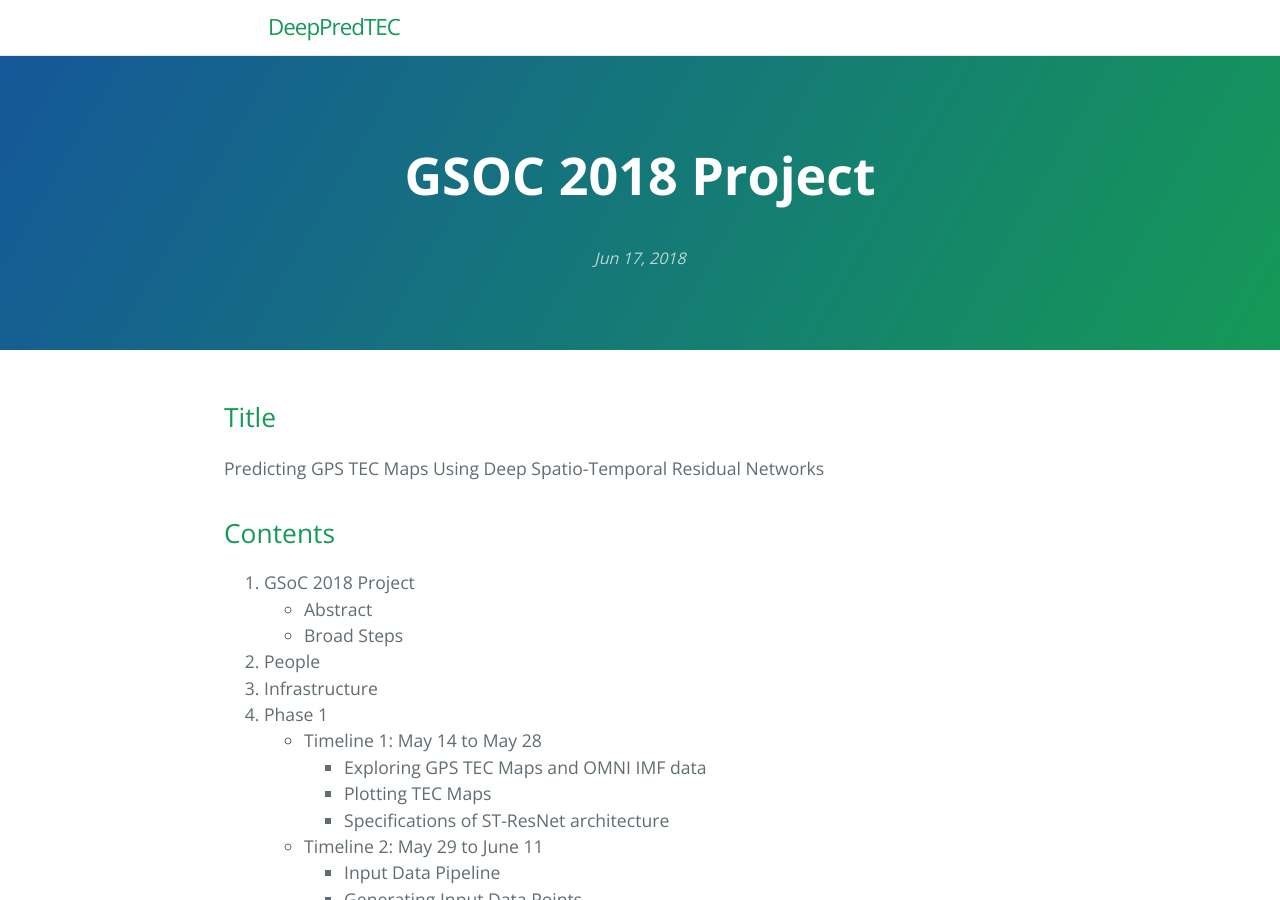
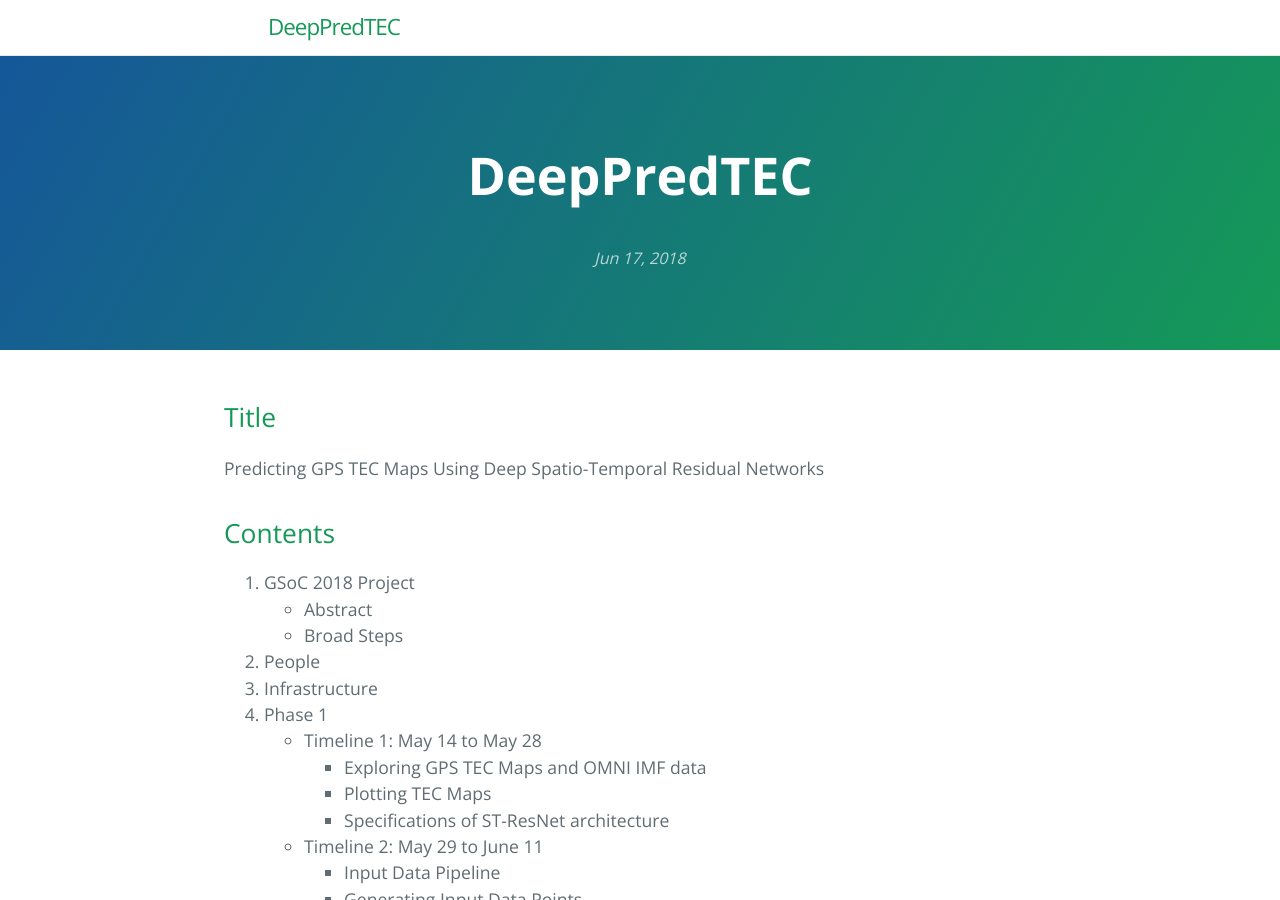
Before and after one commit to vtsuperdarn/DeepPredTEC, a Jekyll site: the page built from _posts/2018-06-17-gsoc-2018-project.md, in a window 1280 px wide and 900 px high. Built offline with Jekyll 4.4.1, drawn with Linux system fonts in a browser that asks for light colours.

Commit message:
project name updated

```diff
--- a/_layouts/default.html
+++ b/_layouts/default.html
@@ -54,7 +54,7 @@
     {% endif %}
 
     <section class="page-header">
-      <h1 class="project-name">{{ page-title }}</h1>
+      <h1 class="project-name">DeepPredTEC</h1>
       <h2 class="project-tagline">{{ page-tagline }}</h2>
       {% if page.layout == 'home' and site.github.is_project_page %}
           <a href="{{ site.github.repository_url }}" class="btn">View on GitHub</a>
```
Also changed, not shown: other parts of _layouts/default.html (+1 -1 lines).
